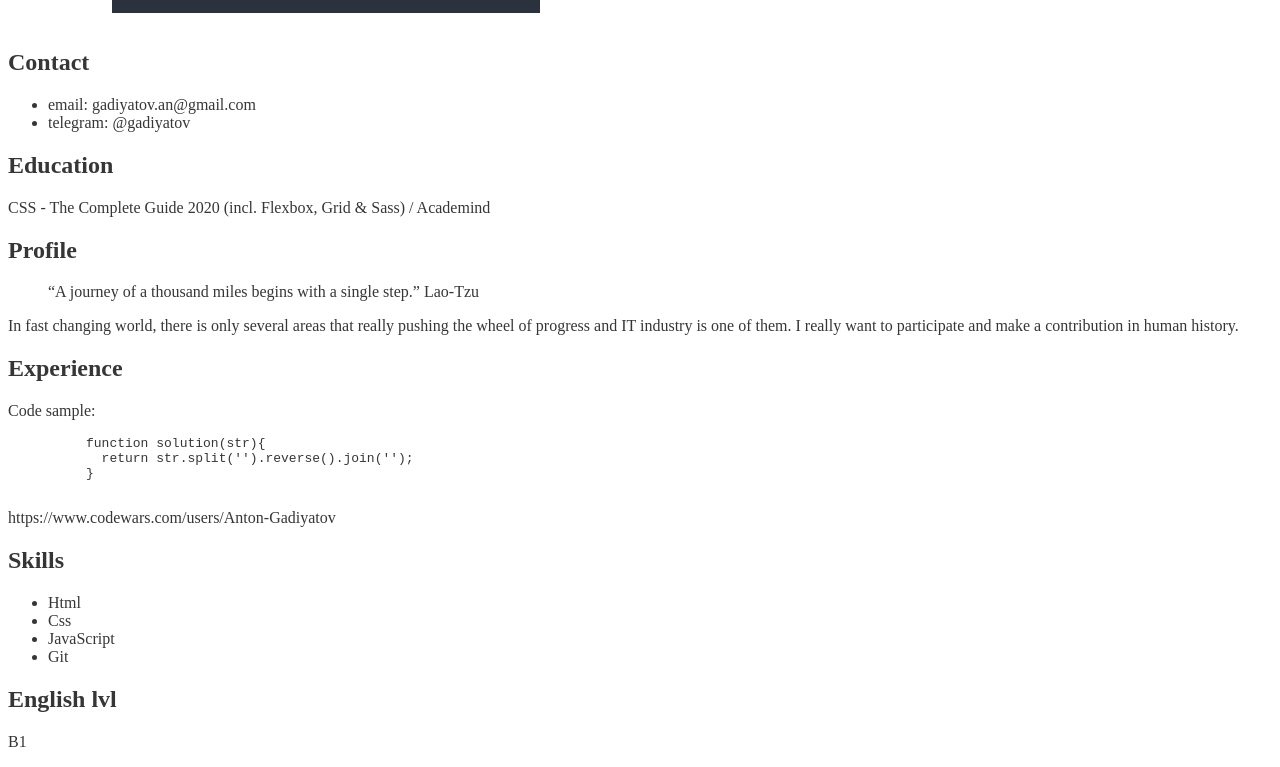
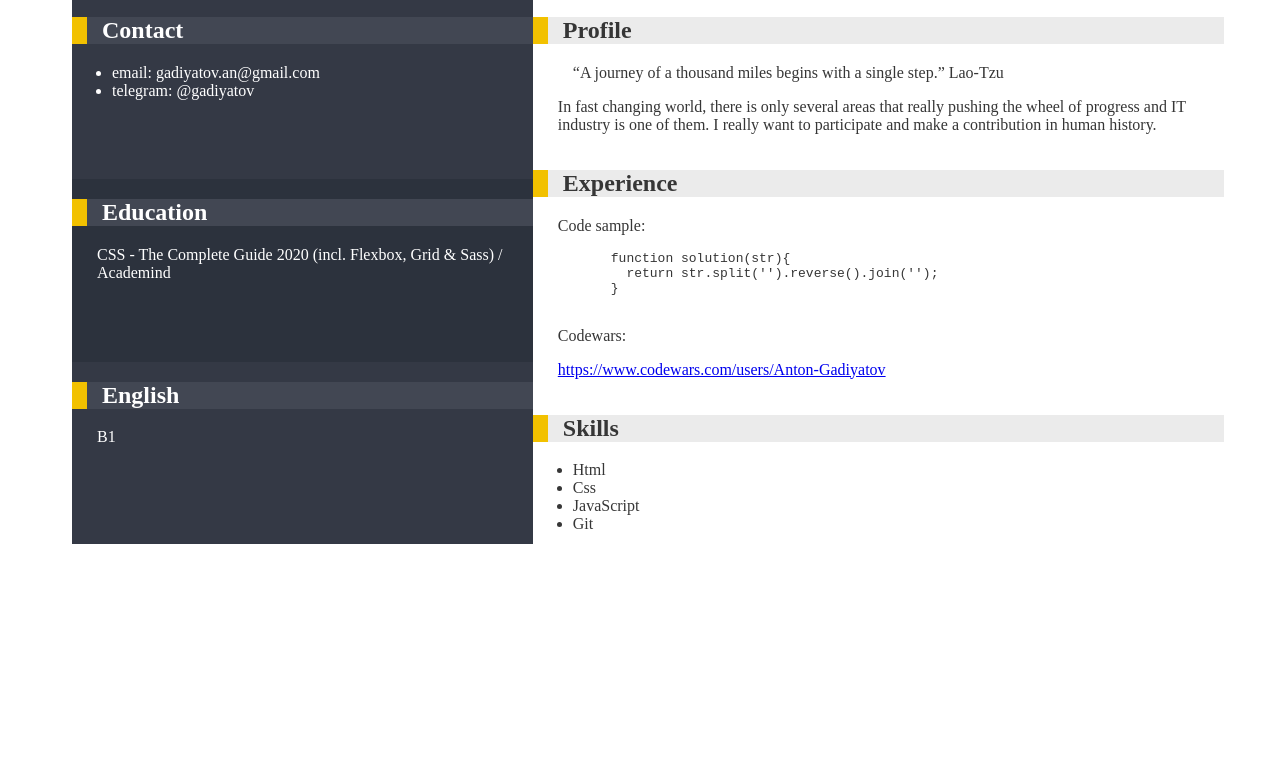
Before and after one commit to Anton-Gadiyatov/rsschool-cv, a plain HTML site: page index.html in a window 1280 px wide. Shown: the part 304-1071 px from the top of the page. After the commit the page ends 861 px from the top, so only its background shows below. Drawn offline with Linux system fonts and the light colour scheme.

Commit message:
feat: add styles to main section

```diff
--- a/css/main.css
+++ b/css/main.css
@@ -19,6 +19,7 @@ body {
   justify-content: center;
   padding-top: 20px;
   padding-bottom: 20px;
+  margin: 0;
   width: 40%;
   background-color: #2c323d;
 }
@@ -40,3 +41,78 @@ body {
 .header__title p {
   font-size: 25px;
 }
+
+.main {
+  display: flex;
+  width: 90%;
+  margin-right: auto;
+  margin-left: auto;
+  height: 100%;
+}
+
+.side-info-wrapper {
+  display: flex;
+  flex-direction: column;
+  width: 40%;
+  color: white;
+}
+.side-info-wrapper section > p {
+  padding-left: 25px;
+}
+
+.side-info__contact {
+  background-color: #343945;
+height: 33%;
+}
+
+.side__title {
+  position: relative;
+  padding-left: 30px;
+  display: block;
+  background-color: #424753;
+}
+
+.side__title::before {
+  content: "";
+  position: absolute;
+  left: 0;
+  width: 15px;
+  height: 100%;
+  background-color: #f2c100;
+}
+
+.side-info__education {
+  background-color: #2c323d;
+  height: 33%;
+}
+
+.side-info__english {
+  background-color: #343945;
+  height: 33%;
+}
+
+.main-wrapper {
+  display: flex;
+  flex-direction: column;
+  width: 60%;
+}
+
+.main-wrapper section > p {
+  padding-left: 25px;
+}
+
+.main__title {
+  position: relative;
+  padding-left: 30px;
+  display: block;
+  background-color: #ebebeb;
+}
+
+.main__title::before {
+  content: "";
+  position: absolute;
+  left: 0;
+  width: 15px;
+  height: 100%;
+  background-color: #f2c100;
+}
--- a/index.html
+++ b/index.html
@@ -28,7 +28,14 @@
         </section>
         <section class="side-info__education">
           <h2 class="side__title">Education</h2>
-          CSS - The Complete Guide 2020 (incl. Flexbox, Grid & Sass) / Academind
+          <p>
+            CSS - The Complete Guide 2020 (incl. Flexbox, Grid & Sass) /
+            Academind
+          </p>
+        </section>
+        <section class="side-info__english">
+          <h2 class="side__title">English</h2>
+          <p>B1</p>
         </section>
       </div>
       <div class="main-wrapper">
@@ -53,7 +60,14 @@
             return str.split('').reverse().join('');
           }
           </pre>
-          <a>https://www.codewars.com/users/Anton-Gadiyatov</a>
+          <p>Codewars:</p>
+          <p>
+            <a
+              href="https://www.codewars.com/users/Anton-Gadiyatov"
+              target="_blank"
+              >https://www.codewars.com/users/Anton-Gadiyatov</a
+            >
+          </p>
         </section>
         <section class="main__skills">
           <h2 class="main__title">Skills</h2>
@@ -64,10 +78,7 @@
             <li>Git</li>
           </ul>
         </section>
-        <section class="main__english">
-          <h2 class="main__title">English lvl</h2>
-          <p>B1</p>
-        </section>
+
       </div>
     </main>
   </body>
```
